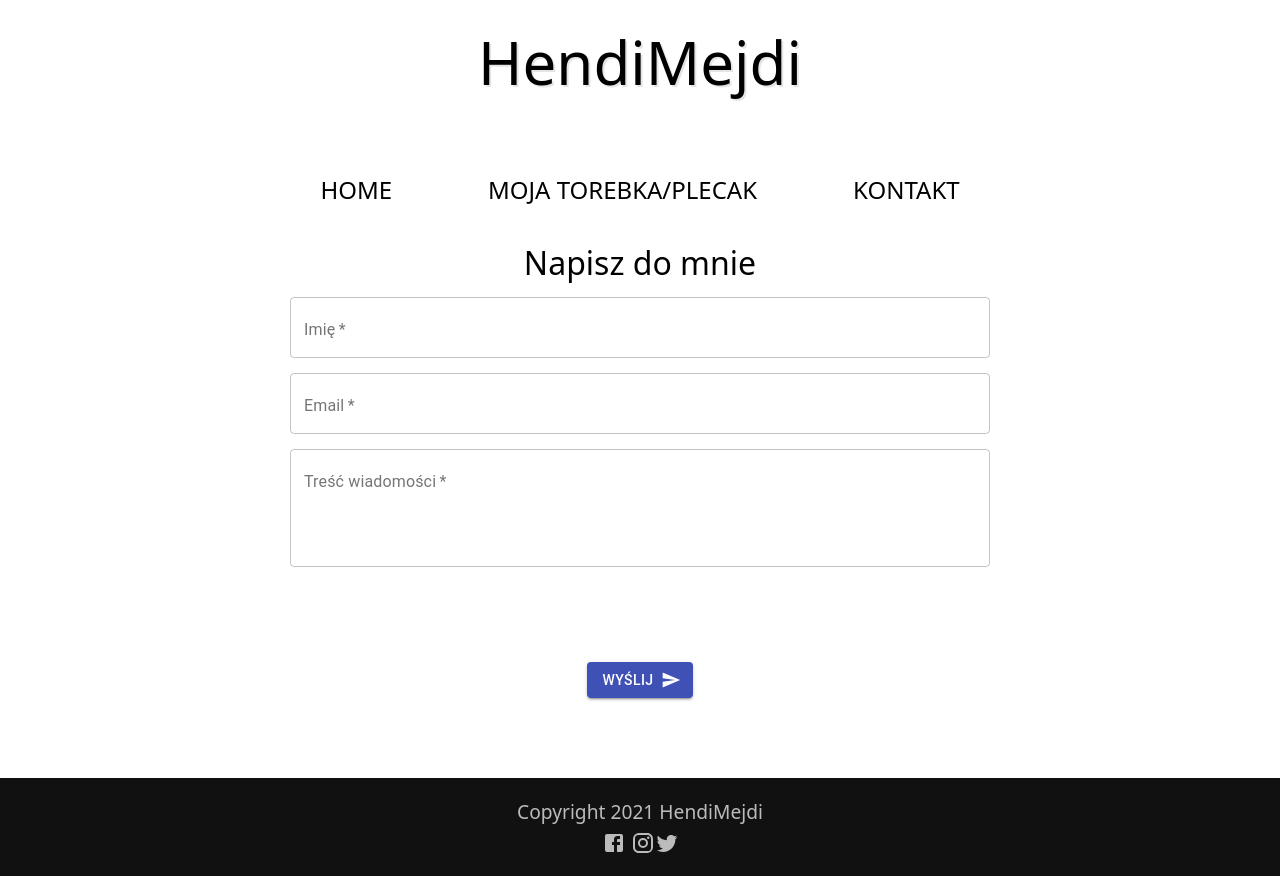
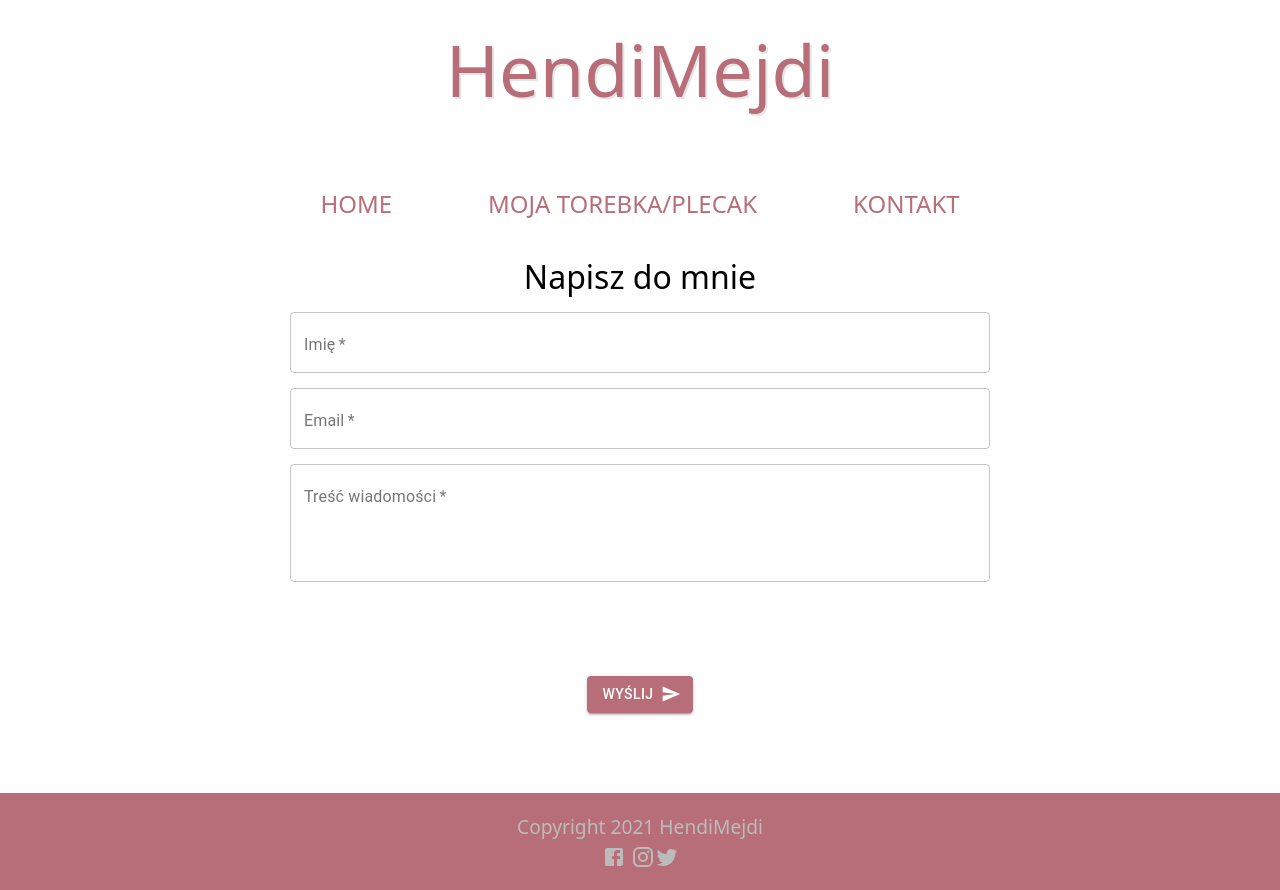
Before and after one commit to Piotr-Zacharski/hendimejdinc, a Next.js app: page /contact in a window 1280 px wide. Built offline with nearby package versions, Linux system fonts and the light colour scheme.

Commit message:
New colors

```diff
--- a/components/Button.js
+++ b/components/Button.js
@@ -7,9 +7,9 @@ import SearchIcon from '@material-ui/icons/Search';
 const useStyles = makeStyles((theme) => ({
   button: {
     margin: theme.spacing(1),
-    backgroundColor: 'pink',
+    color: '#b76e79',
     '&:hover': {
-      backgroundColor: 'pink'
+      color: '#b76e79',
     }
   },
 }));
--- a/components/CardTwo.js
+++ b/components/CardTwo.js
@@ -19,6 +19,9 @@ const useStyles = makeStyles({
   media: {
     height: 140,
   },
+  text: {
+    color: '#b76e79',
+  }
 });
 
 export default function CardTwo({ product }) {
@@ -35,7 +38,7 @@ export default function CardTwo({ product }) {
                       className="img"
               /></Link>
               <CardContent>
-                <Typography gutterBottom variant="h5" component="h2">
+                <Typography gutterBottom variant="h5" component="h2" className={classes.text}>
                 { title }
                 </Typography>
                 <Typography variant="body2" color="textSecondary" component="p">
--- a/components/Layout.js
+++ b/components/Layout.js
@@ -30,7 +30,7 @@ export default function Layout({ children }) {
                 margin-left: 4px;
             }
             .social-fb:hover, .social-inst:hover, .social-tweet:hover {
-                color: lightpink;
+                color: gold;
                 cursor: pointer;
             }
             `}</style>
--- a/components/Nav.js
+++ b/components/Nav.js
@@ -12,7 +12,7 @@ margin: 0 auto;
   button {
     padding: 1rem 3rem;
     text-decoration: none;
-    color: black;
+    color: #b76e79;
     text-align: center;
     justify-content: center;
     position: relative;
@@ -30,7 +30,7 @@ margin: 0 auto;
     &:focus {
       outline: none;
       text-decoration: none;
-      color: lightpink;
+      color: #b76e79;
       &:after {
         width: calc(100% - 60px);
       }
--- a/components/SubmitButton.js
+++ b/components/SubmitButton.js
@@ -7,6 +7,7 @@ const useStyles = makeStyles((theme) => ({
   button: {
     margin: theme.spacing(2),
     padding: 4,
+    backgroundColor: '#b76e79'
   },
 }));
 
--- a/pages/contact.js
+++ b/pages/contact.js
@@ -10,12 +10,13 @@ const useStyles = makeStyles({
     maxWidth: 700,
     marginLeft: 'auto',
     marginRight: 'auto',
+    borderColor: '#b76e79',
   },
   button: {
-    backgroundColor: '#3f51b5',
+    backgroundColor: '#b76e79',
     color: 'white',
   '&:hover': {
-    backgroundColor: '#3f51b5',
+    backgroundColor: '#b76e79',
     color: 'white',
   }
   },
@@ -27,7 +28,7 @@ const useStyles = makeStyles({
 const theme = createMuiTheme({
   palette: {
     primary: {
-      main: '#ffb6c1'
+      main: '#b76e79'
     },
     secondary: {
       main: '#ffb6c1'
@@ -91,7 +92,6 @@ const Contact = () => {
         <br/><br/>
         <Button type="submit"
         variant="contained"
-        color="primary"
         className={classes.button}
         endIcon={<SendIcon
         className={classes.icon}/>}
--- a/pages/products/[slug].js
+++ b/pages/products/[slug].js
@@ -62,7 +62,7 @@ export default function ProductDetails({ product }) {
           height={featuredImage.fields.file.details.image.height}
           className="feature"
         />
-        <h2>{ title } <p className="price">{ price },00 zł</p></h2>
+        <h2 className="title">{ title } <p className="price">{ price },00 zł</p></h2>
       </div>
 
       <div className="info">
@@ -89,7 +89,7 @@ export default function ProductDetails({ product }) {
         }
         .price {
           margin: 0;
-          color: #777;
+          color: white;
           font-size: 1rem;
           text-transform: lowercase;
         }
@@ -97,7 +97,7 @@ export default function ProductDetails({ product }) {
           text-align: center;
           align-items: center;
           margin: 0 auto;
-          background: lightpink;
+          background: #b76e79;
           color: white;
           display: block;
           padding: 20px;
--- a/styles/globals.css
+++ b/styles/globals.css
@@ -48,7 +48,7 @@ header span {
   line-height: 1em;
 }
 header .intro {
-  font-size: 1.5em;
+  font-size: 1.8em;
   font-weight: 400;
   display: flex;
   align-items: center;
@@ -56,9 +56,10 @@ header .intro {
   margin: 0 auto;
   justify-content: center;
   width: 400px;
+  color: #b76e79
 }
 .footer {
-  background: #111;
+  background: #b76e79;
   color: #bbb;
   padding: 20px;
   text-align: center;
@@ -147,6 +148,9 @@ header .intro {
   display: inline-block;
   position: relative;
 }
+.title {
+  background-color: #b76e79;
+}
 
 /* MEDIA QUERIES */
 
```
Also changed, not shown: components/Input.js (+6 -2 lines), styles/bootstrap.min.css, 2 other files (tests, documents, lock files or other folders).
